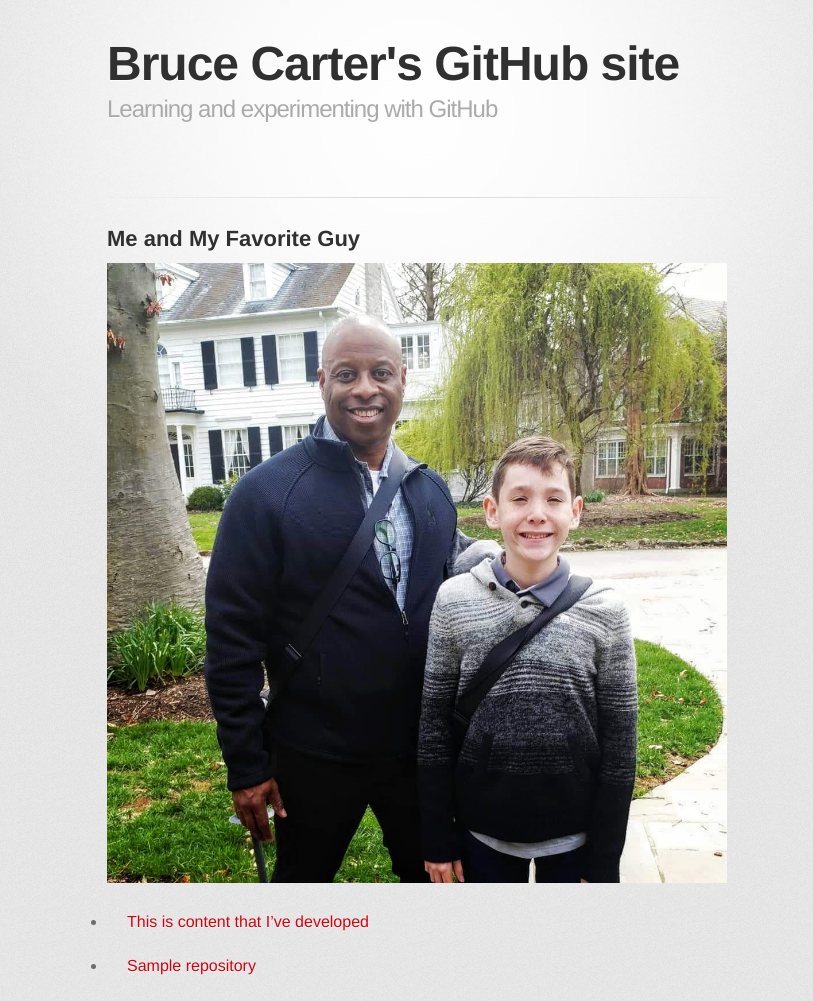
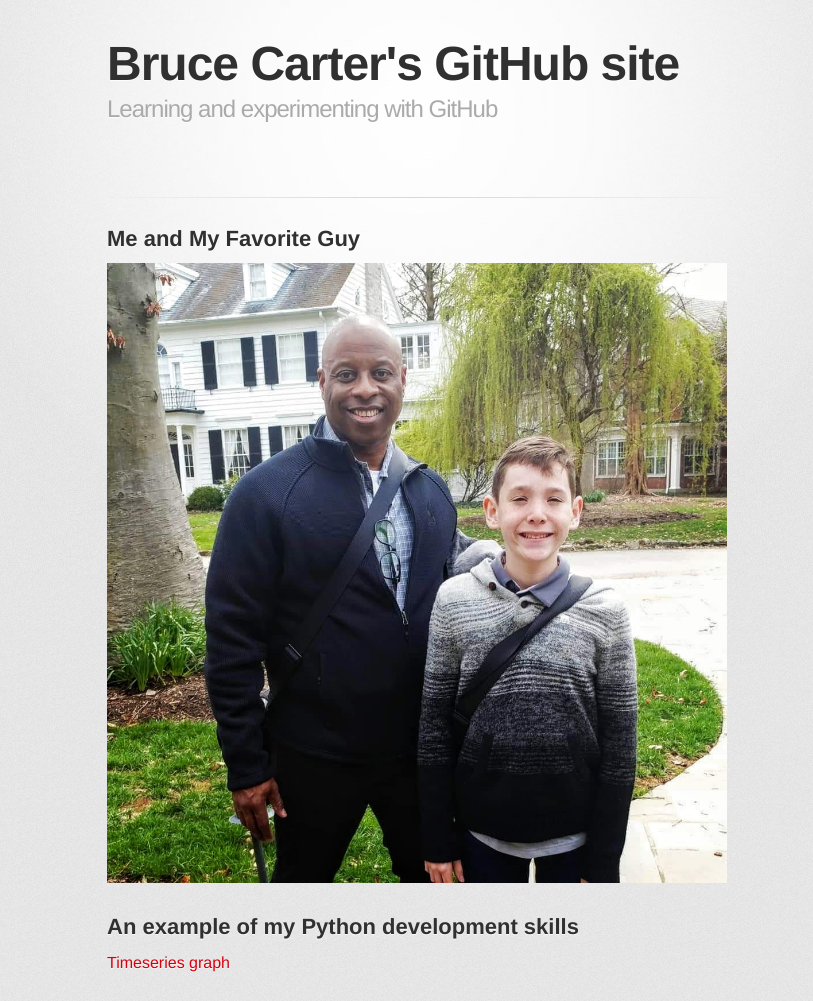
Before and after one commit to BACTx/BACTx.github.io, a Jekyll site: the page built from index.md, in a window 1280 px wide. Shown: the top 1001 px of the page, without its empty margins (223-1036 px from the left). Built offline with Jekyll 4.4.1, drawn with Linux system fonts in a browser that asks for light colours; some web fonts are replaced; our own code applies the rules of GitHub Pages for plain Markdown files; some of the changed text lies outside the part shown.

Commit message:
Update index.md

```diff
--- a/index.md
+++ b/index.md
@@ -5,11 +5,14 @@ description: Learning and experimenting with GitHub
 
 ## Me and My Favorite Guy
 
-![](/pics/Dad and Eric.jpg)
+![Cover photo](/pics/Dad and Eric.jpg)
 
-- [This is content that I've developed](/timeseries/index.md)
+## An example of my Python development skills
+[Timeseries graph](/timeseries/index.md)
 
-- [Sample repository](https://github.com/BACTx/sample)
+## Sample Repository
+(https://github.com/BACTx/sample)
+
 
 ## Find a very young Bruce in this AA commercial!
-![](https://img.youtube.com/vi/FFORLtmVX04/0.jpg)](//www.youtube.com/watch?v=FFORLtmVX04&list=FLP21cKXjAyLhD6fARirfG2w&index=26&t=0s)
+[AA commercial](https://img.youtube.com/vi/FFORLtmVX04/0.jpg)](//www.youtube.com/watch?v=FFORLtmVX04&list=FLP21cKXjAyLhD6fARirfG2w&index=26&t=0s)
```
